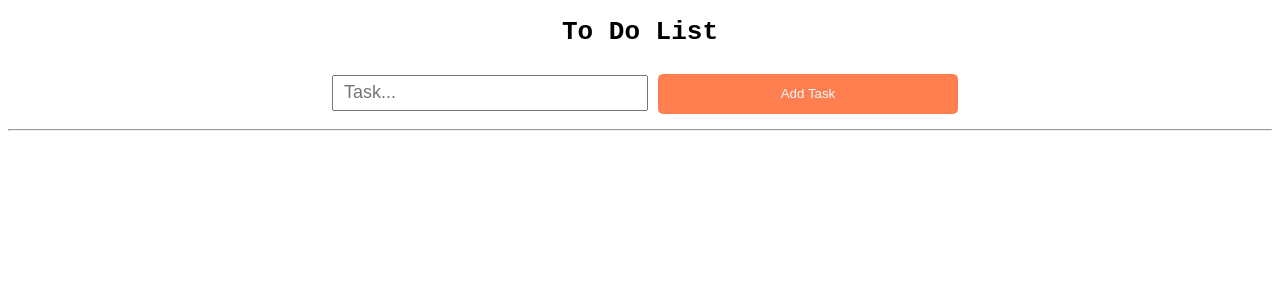
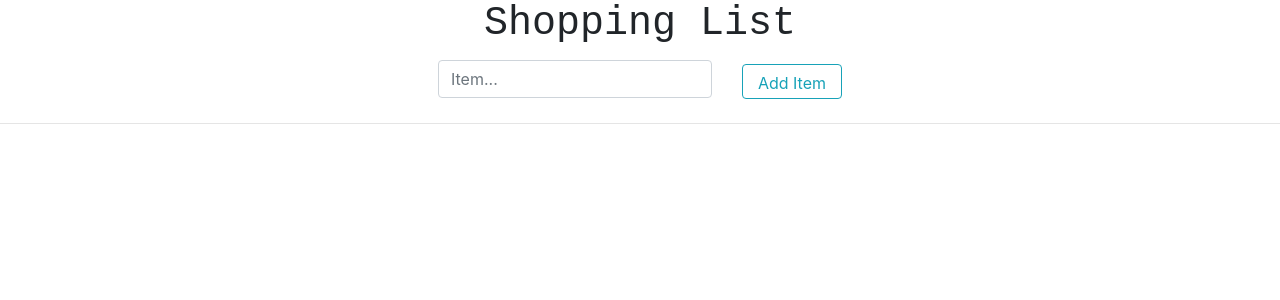
Before and after one commit to caarlosdamian/ToDoList, a React (Create React App) app: page / in a window 1280 px wide. Shown: the top 300 px of the page. Built offline with nearby package versions, Linux system fonts and the light colour scheme.

Commit message:
fix bugs

```diff
--- a/package.json
+++ b/package.json
@@ -3,11 +3,17 @@
   "version": "0.1.0",
   "private": true,
   "dependencies": {
+    "@material-ui/icons": "^4.11.2",
     "@testing-library/jest-dom": "^5.11.4",
     "@testing-library/react": "^11.1.0",
     "@testing-library/user-event": "^12.1.10",
+    "bootstrap": "^4.6.0",
+    "bulma": "^0.9.2",
+    "node-sass": "^6.0.0",
     "react": "^17.0.2",
+    "react-bootstrap": "^1.6.0",
     "react-dom": "^17.0.2",
+    "react-icons": "^4.2.0",
     "react-scripts": "4.0.3",
     "web-vitals": "^1.0.1"
   },
--- a/src/App.css
+++ b/src/App.css
@@ -1,19 +1,22 @@
 .App {
   text-align: center;
 }
-input {
+.prueba {
   margin: 10px;
   width: 300px;
   height: 30px;
   font-size: 18px;
+  margin: 10px;
   padding-left: 10px;
+  background-color: aqua;
 }
 button {
-  width: 300px;
-  height: 40px;
+  width: 100px;
+  height: 35px;
   border: none;
   background-color: coral;
   border-radius: 5px;
+  margin: 10px;
   color: aliceblue;
 }
 button:hover{
@@ -42,3 +45,9 @@ li {
   flex-direction: row;
   align-items: center;
 }
+.hide{
+  display: none;
+}
+.icons{
+  margin: 2px;
+}
--- a/src/App.js
+++ b/src/App.js
@@ -1,12 +1,21 @@
 import "./App.css";
 import { useState, useRef } from "react";
+import Form from "react-bootstrap/Form";
+import Button from "react-bootstrap/Button";
+import Container from "react-bootstrap/Container";
+import Row from "react-bootstrap/Row";
+import Col from "react-bootstrap/Col";
+import Table from "react-bootstrap/Table";
+import { FcCheckmark, FcCancel } from "react-icons/fc";
 
 function App() {
   const [todoList, settodoList] = useState([]);
   const [currentTask, setcurrentTask] = useState("");
+  const [hide_table, setHideTable] = useState(false);
   const inputTask = useRef(null);
 
   const addTask = () => {
+    setHideTable(true)
     settodoList([...todoList, { task: currentTask, completed: false }]);
     inputTask.current.value = "";
     setcurrentTask("");
@@ -32,38 +41,64 @@ function App() {
 
   return (
     <div className="App">
-      <h1>To Do List</h1>
+      <h1 className="title is-1">Shopping List</h1>
       <div>
-        <input
+        <Container className="align-items-center">
+          <Form>
+            <Row className="justify-content-md-center">
+              <Col xs="auto" className="my-1">
+                <Form.Control
                   ref={inputTask}
                   type="text"
-          placeholder="Task..."
+                  placeholder="Item..."
                   onKeyDown={(event) => {
                     if (event.keyCode === 13) addTask();
                   }}
                   onChange={(event) => {
                     setcurrentTask(event.target.value);
                   }}
-        />
-        <button onClick={addTask}>Add Task</button>
+                ></Form.Control>
+              </Col>
+              <Col xs="auto" className="my-1">
+                <Button
+                  className="my-1"
+                  variant="outline-info"
+                  onClick={addTask}
+                >
+                  Add Item
+                </Button>
+              </Col>
+            </Row>
+          </Form>
+        </Container>
       </div>
       <hr></hr>
-      <ul>
+      <Row className="justify-content-md-center">
+        <Table responsive="sm"  bordered hover  className={hide_table ? "" : "hide"}>
+          <tbody>
+            <tr>
+              <th>Item </th>
+              <th>Actions</th>
+              <th>Status</th>
+            </tr>
             {todoList.map((val, key) => {
               return (
-            <div className="task">
-              <li key={key}>{val.task}</li>
-              <button onClick={() => completeTask(val.task)}>Completed</button>
-              <button onClick={() => deleteTask(val.task)}>X</button>
-              {val.completed ? (
-                <h1>Task Completed</h1>
-              ) : (
-                <h1>task not completed</h1>
-              )}
+                <tr key={key}>
+                  <td>{val.task}</td>
+                  <td>
+                    <div className="icons">
+                      <FcCheckmark onClick={() => completeTask(val.task)} />
+
+                      <FcCancel onClick={() => deleteTask(val.task)} />
                       </div>
+                  </td>
+                  <td>{val.completed ? <p>Completed</p> : <p>Pending</p>}</td>
+                </tr>
               );
             })}
-      </ul>
+          </tbody>
+        </Table>
+      </Row>
     </div>
   );
 }
--- a/src/index.js
+++ b/src/index.js
@@ -2,6 +2,8 @@ import React from 'react';
 import ReactDOM from 'react-dom';
 import App from './App';
 import reportWebVitals from './reportWebVitals';
+import 'bootstrap/dist/css/bootstrap.min.css';
+
 
 ReactDOM.render(
   <React.StrictMode>
```
Also changed, not shown: 1 other file (tests, documents, lock files or other folders). Lines whose indentation alone changed are shown as unchanged.
